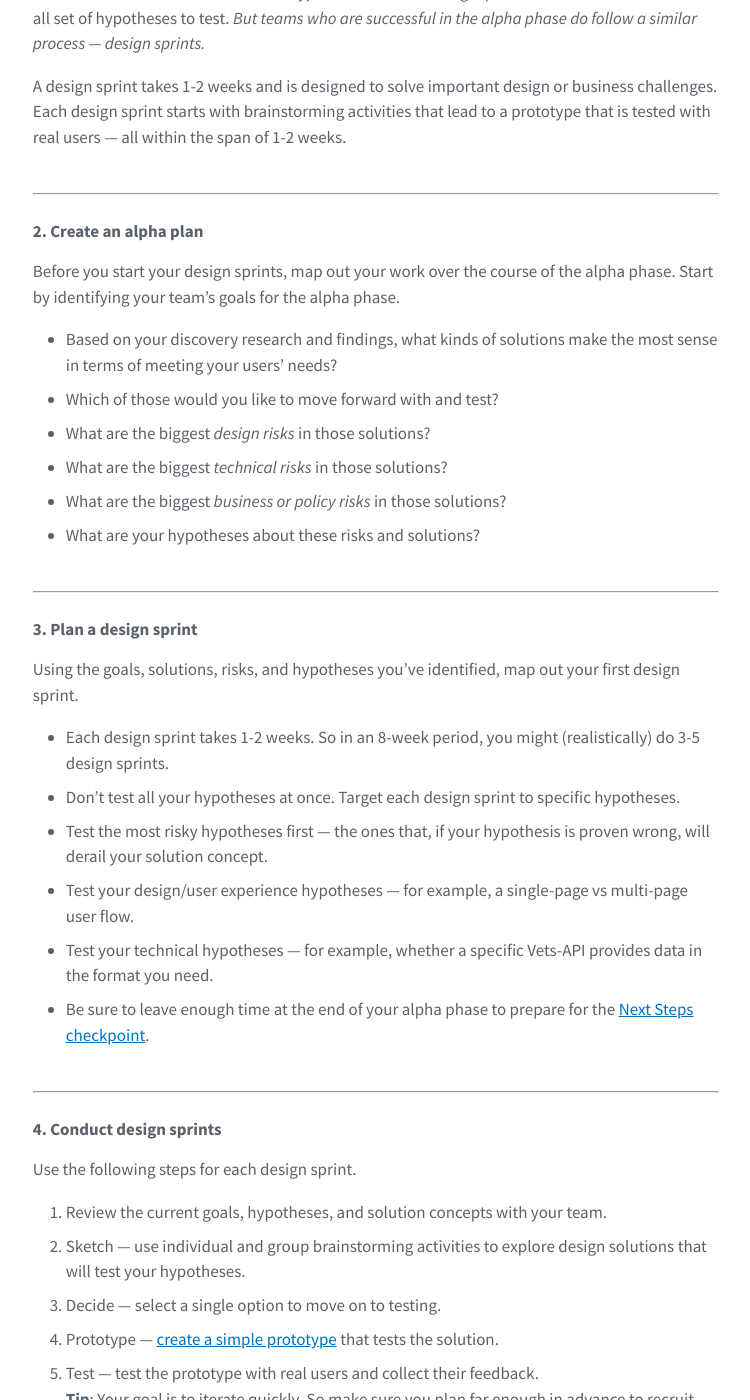
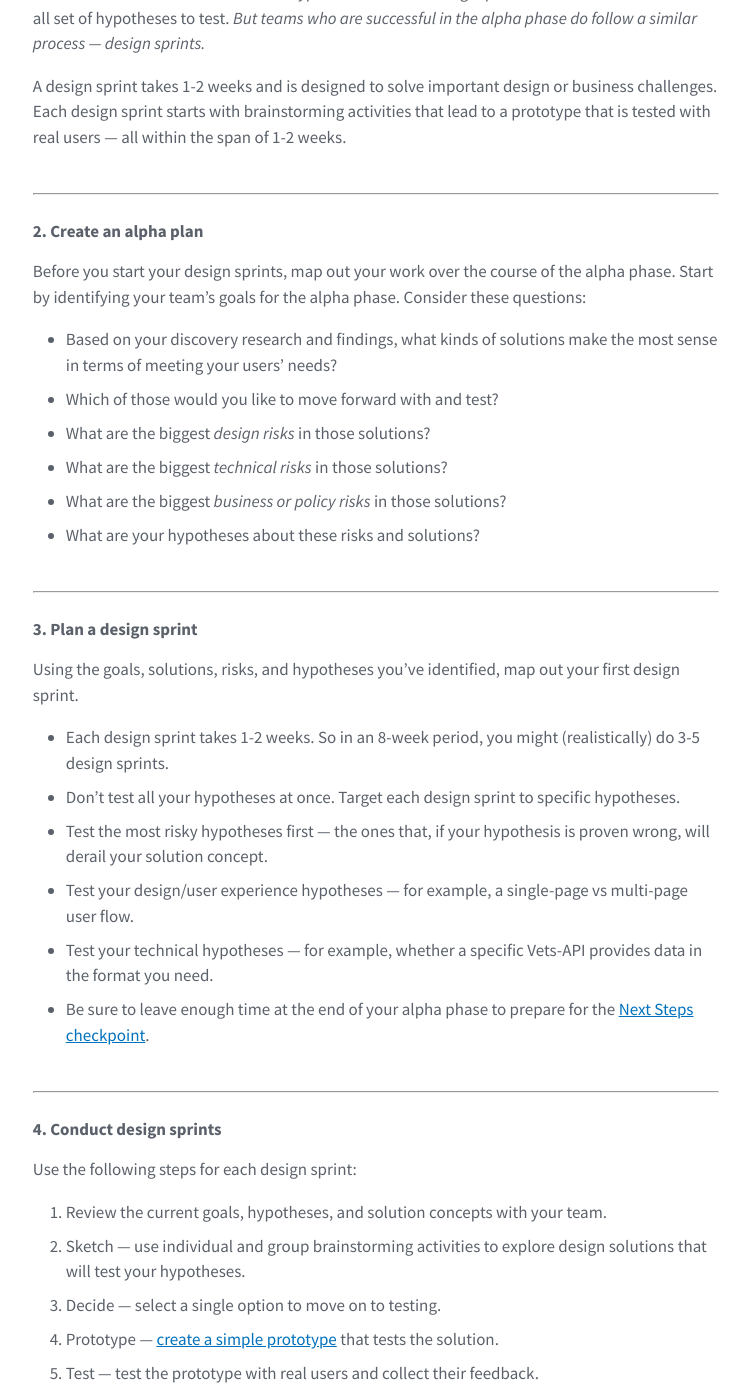
Before and after one commit to department-of-veterans-affairs/va-digital-service-handbook, a Jekyll site: the page built from _pages/service-design/alpha.md, in a window 1280 px wide and 1400 px high, scrolled down 1949 px. Shown: the whole window, without its empty margins (368-1118 px from the left). Built offline with Jekyll 4.4.1, drawn with Linux system fonts in a browser that asks for light colours.

Commit message:
Update alpha

```diff
--- a/_pages/service-design/alpha.md
+++ b/_pages/service-design/alpha.md
@@ -80,7 +80,7 @@
 
 #### 2. Create an alpha plan
 
-Before you start your design sprints, map out your work over the course of the alpha phase. Start by identifying your team's goals for the alpha phase.
+Before you start your design sprints, map out your work over the course of the alpha phase. Start by identifying your team's goals for the alpha phase. Consider these questions:
 
 * Based on your discovery research and findings, what kinds of solutions make the most sense in terms of meeting your users' needs?
 * Which of those would you like to move forward with and test?
@@ -109,20 +109,20 @@
 
 #### 4. Conduct design sprints
 
-Use the following steps for each design sprint.
+Use the following steps for each design sprint:
 
 1. Review the current goals, hypotheses, and solution concepts with your team.
 2. Sketch &mdash; use individual and group brainstorming activities to explore design solutions that will test your hypotheses.
 3. Decide &mdash; select a single option to move on to testing.
 4. Prototype &mdash; [create a simple prototype](#tips-for-building-prototypes) that tests the solution.
 5. Test &mdash; test the prototype with real users and collect their feedback.
-  **Tip**: Your goal is to iterate quickly. So make sure you plan far enough in advance to recruit participants for each design sprint.
+    * **Tip**: Your goal is to iterate quickly. So make sure you plan far enough in advance to recruit participants for each design sprint.
 6. Analyze &mdash; assess the user feedback and decide how it impacts your solution concept.
 7. Plan &mdash; plan your next design sprint incorporating what you've just learned into the next prototype.
 
-* **Tips**:
-  * Involve all team members in alpha prototyping. This leads to better design outcomes and helps the team create a common understanding of the service.
-  * You can learn more about design sprints at <a title="Go to google ventures" href="http://www.gv.com/sprint/" target="_blank">Google Ventures</a>, as well as <a title="Go to design sprint kit" href="https://designsprintkit.withgoogle.com" target="_blank">Google's Design Sprint Kit</a> (a slight variation on the first link)
+    * **Tips**:
+      * Involve all team members in alpha prototyping. This leads to better design outcomes and helps the team create a common understanding of the service.
+      * You can learn more about design sprints at <a title="Go to google ventures" href="http://www.gv.com/sprint/" target="_blank">Google Ventures</a>, as well as <a title="Go to design sprint kit" href="https://designsprintkit.withgoogle.com" target="_blank">Google's Design Sprint Kit</a> (a slight variation on the first link)
 
 Keep iterating with your design sprints until your team can demonstrate you’ve met the user needs with the prototypes and the team is confident about moving on.
 
```
